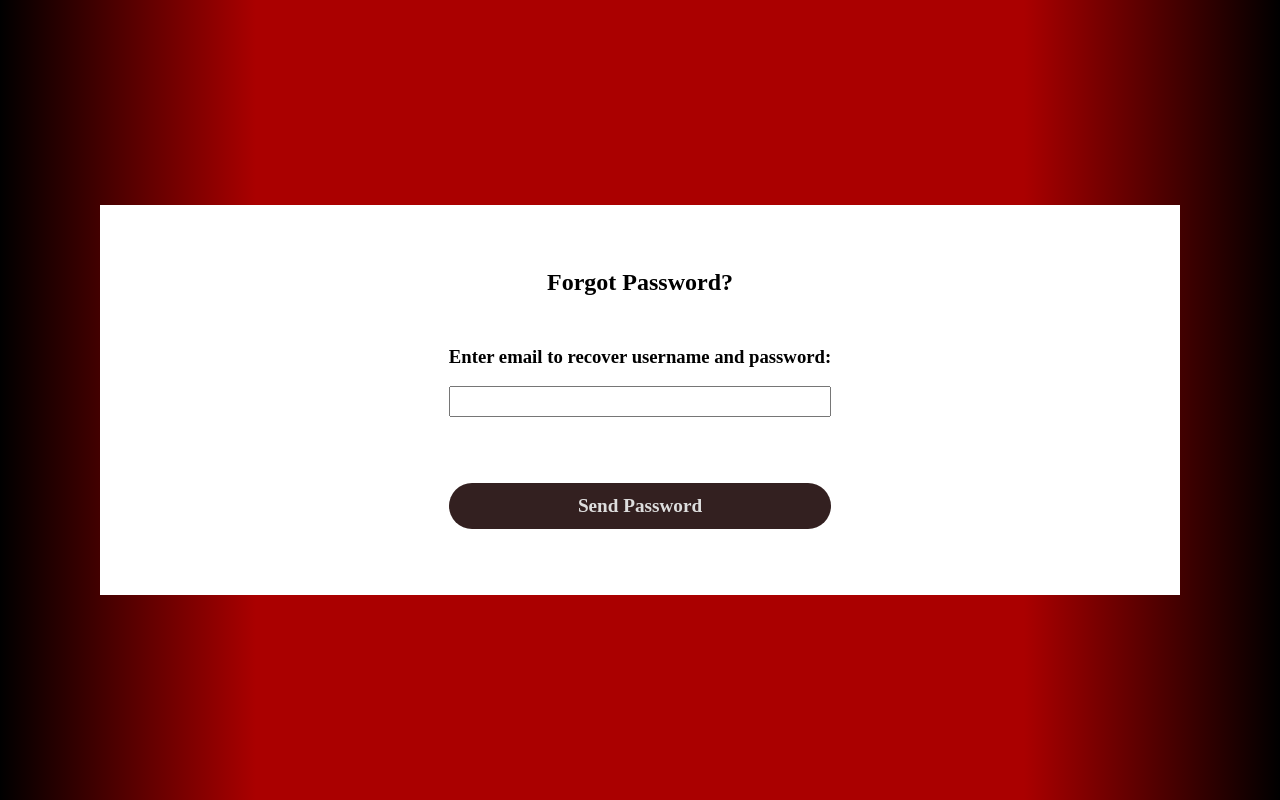
After one commit to jkcrawley/moviemayhemmadness, a PHP site: page /forgotpassword.php in a window 1280 px wide. The commit adds this page. Run offline with PHP 8.4, Linux system fonts and the light colour scheme; data comes from the database, SQL or seed files in the repository; some libraries are stand-ins or nearby versions; some web fonts are replaced.

Commit message:
Created forgotten password page

```diff
--- a/css/login-styles.css
+++ b/css/login-styles.css
@@ -1,3 +1,11 @@
+/* recaptcha */
+
+
+
+.g-recaptcha {
+    margin-left: 513px;
+}
+
 .login{
     display: block;
     background-color: white;
--- /dev/null
+++ b/forgotpassword.php
@@ -0,0 +1,136 @@
+<?php
+SESSION_START();
+
+//connect to database
+include 'includes/config.php';
+
+
+//PHP Handler
+require('sendemail.php');
+
+//retrieve user input for email.
+$email = '';
+if(isset($_POST['email'])){
+    $email = mysqli_escape_string($conn, $_POST['email']);
+}
+
+//empty variable to display if new password has been sent or if user email exists.
+$toggle = '';
+
+//variable to display errors
+$error = '';
+
+//compare user input to sql
+$sql = "SELECT * FROM users WHERE u_email = '$email'";
+$result = $conn->query($sql);
+
+
+if(isset($_POST['submit'])){
+
+    if($result->num_rows > 0){
+        $newpass = array();
+
+        //generate random password
+        $alphabet = 'abcdefghijklmnopqrstuvwxyzABCDEFGHIJKLMNOPQRSTUVWXYZ1234567890!@#$%^&*()_+=-';
+
+        $alphaLength = strlen($alphabet) - 1;
+
+        for($i = 0; $i < 16; $i++){
+            $n = rand(0, $alphaLength);
+            $newpass[] = $alphabet[$n];
+        }
+
+        $randPass = implode($newpass);
+
+        //hash new password for database
+        $hashPass = password_hash($randPass, PASSWORD_BCRYPT);
+
+        $updateSQL = "UPDATE users SET u_password = '$hashPass'";
+
+        if($conn->query($updateSQL) == TRUE){
+            $error = "<p style='background-color: red; color: white'>Password has been sent!</p>";
+
+            $textbody = "<h1 style='font-family: melmacracked; font-size: 3rem;'>Movie Mayhem Madness</h1><p>Your new password is: $randPass</p>";
+            sendMail($email, 'Your password has been reset', $textbody);
+        } else {
+            $error = "<p style='background-color: red; color: white'>Something went wrong!</p>";
+        }
+
+    } else {
+        $error = "<p style='background-color: red; color: white'>Email not found</p>";
+    }
+}
+
+?>
+
+<!DOCTYPE html>
+<!--[if lt IE 7]>      <html class="no-js lt-ie9 lt-ie8 lt-ie7"> <![endif]-->
+<!--[if IE 7]>         <html class="no-js lt-ie9 lt-ie8"> <![endif]-->
+<!--[if IE 8]>         <html class="no-js lt-ie9"> <![endif]-->
+<!--[if gt IE 8]>      <html class="no-js"> <!--<![endif]-->
+
+<html>
+    <head>
+        <meta charset="utf-8">
+        <meta http-equiv="X-UA-Compatible" content="IE=edge">
+        <title>Movie Mayhem Madness</title>
+        <meta name="description" content="">
+        <meta name="viewport" content="width=device-width, initial-scale=1">
+        <link rel="stylesheet" href="./css/stylesheet.css">
+        <link rel="stylesheet" href="./css/login-styles.css">
+        <style>
+           html, body{ height: 100%;}
+
+
+
+            .wrapper{
+                width: 100%;
+                height: 100%;
+                display: flex;
+                justify-content: center;
+                align-items: center;
+            }
+
+            .content{
+                background-color: white;
+                width: 67.5rem;
+                padding: 4rem;
+                display: flex;
+                justify-content: center;
+                align-items: center;
+                flex-direction: column;
+            }
+
+            .content table{
+                margin-top: 3rem;
+            }
+
+            input[type='text']{
+                padding: .375rem .75rem;
+            }
+        </style>
+    </head>
+    <body>
+        <div class='wrapper'>
+            <div class='content'>
+                <h2>Forgot Password?</h2>
+                <?php echo $error; ?>
+                <form action='forgotpassword.php' method='post'>
+                    <table>
+                        <tr>
+                            <td>
+                                <label for='email'><h3>Enter email to recover username and password:</h3></label><br />
+                                <input type='text' name='email' />
+                            </td>
+                        </tr>
+                        <tr>
+                            <td style='padding-top: 4rem;'>
+                                <input type='submit' name='submit' value='Send Password' />
+                            </td>
+                        </tr>
+                    </table>
+                </form>
+            </div>
+        </div>
+    </body>
+</html>
--- /dev/null
+++ b/sendemail.php
@@ -0,0 +1,48 @@
+<?php
+
+use PHPMailer\PHPMailer\Exception;
+use PHPMailer\PHPMailer\PHPMailer;
+use PHPMailer\PHPMailer\SMTP;
+
+require 'PHPMailer/src/Exception.php';
+require 'PHPMailer/src/PHPMailer.php';
+require 'PHPMailer/src/SMTP.php';
+
+
+function sendMail($email, $subject, $message){
+    $mail = new PHPMailer(true);
+
+    $mail->isSMTP();
+
+    $mail->SMTPAuth = true;
+
+    $mail->Host = MAILHOST;
+
+    $mail->Username = USERNAME;
+
+    $mail->Password = PASSWORD;
+
+    $mail->SMTPSecure = PHPMailer::ENCRYPTION_STARTTLS;
+
+    $mail->Port = 587;
+
+    $mail->setFrom(SEND_FROM, SEND_FROM_NAME);
+
+    $mail->addAddress($email);
+
+    $mail->addReplyTo(REPLY_TO, REPLY_TO_NAME);
+
+    $mail->IsHTML(true);
+
+    $mail->Subject = $subject;
+
+    $mail->Body = $message;
+
+    $mail->AltBody = $message;
+
+    if(!$mail->send()){
+        return "Email not sent. Please try again.";
+    } else {
+        return "success";
+    }
+}
```
Also changed, not shown: css/stylesheet.css (+36 -6 lines), includes/main-nav.php (added, +49 -0 lines), includes/sessions.php (added, +38 -0 lines), index.php (+5 -81 lines), login.php (+27 -1 lines), signup.php (+6 -4 lines), profile-imgs/empty-prof8735.png (added).
